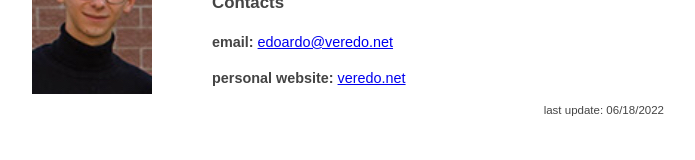
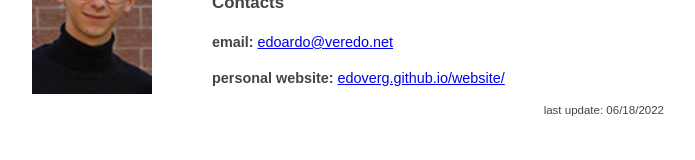
Before and after one commit to edoverg/website, a plain HTML site: page index.html in a window 1280 px wide. Shown: the part 251-411 px from the top of the page, without its empty margins (292-987 px from the left). Drawn offline with Linux system fonts and the light colour scheme.

Commit message:
updated index page

```diff
--- a/index.html
+++ b/index.html
@@ -24,7 +24,7 @@
 			</div>
 			<h3>Contacts</h3>
 			<p><b>email: </b><a href="mailto:edoardo@veredo.net">edoardo@veredo.net</a></p>
-			<p><b>personal website: </b><a href="https://veredo.net">veredo.net</a></p>
+			<p><b>personal website: </b><a href="https://edoverg.github.io/website/">edoverg.github.io/website/</a></p>
 
 			<p class="lastUp">last update: 06/18/2022</p>
 
```
